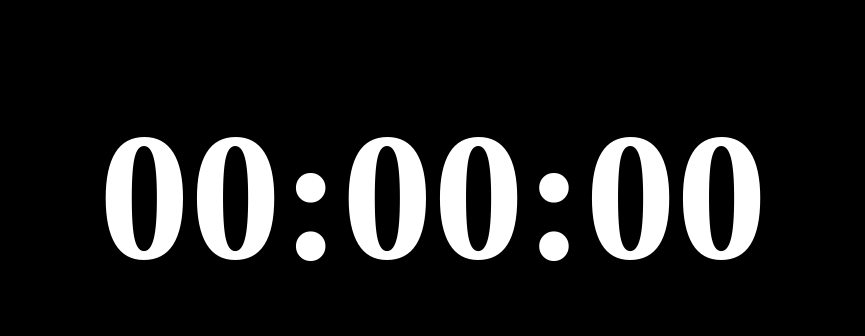
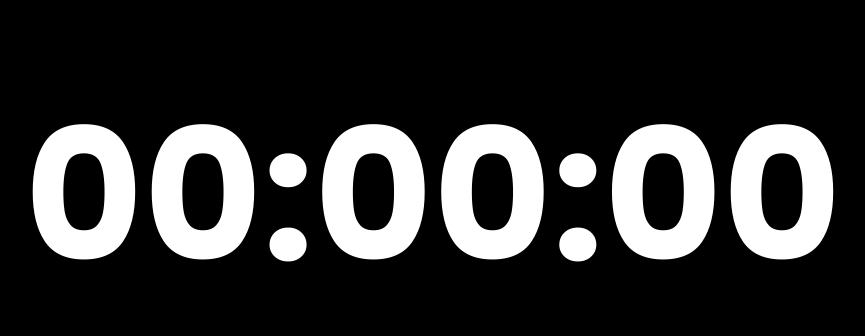
Before and after one commit to dishan1223/js-projects, a website built with Vite: page time/index.html in a window 1280 px wide. Shown: the part 204-540 px from the top of the page, without its empty margins (207-1072 px from the left). Built offline with nearby package versions, Linux system fonts and the light colour scheme.

Commit message:
added a Poppins as default font style

```diff
--- a/time/style.css
+++ b/time/style.css
@@ -1,7 +1,12 @@
+@import url('https://fonts.googleapis.com/css2?family=Poppins:ital,wght@0,100;0,200;0,300;0,400;0,500;0,600;0,700;0,800;0,900;1,100;1,200;1,300;1,400;1,500;1,600;1,700;1,800;1,900&display=swap');
+/* a single day wasted, just added this font,*/
+/* was sick btw*/
+
 *{
   margin: 0px;
   background: black;
   color: white;
+  font-family: "Poppins", sans-serif;
 }
 
 body{
```
